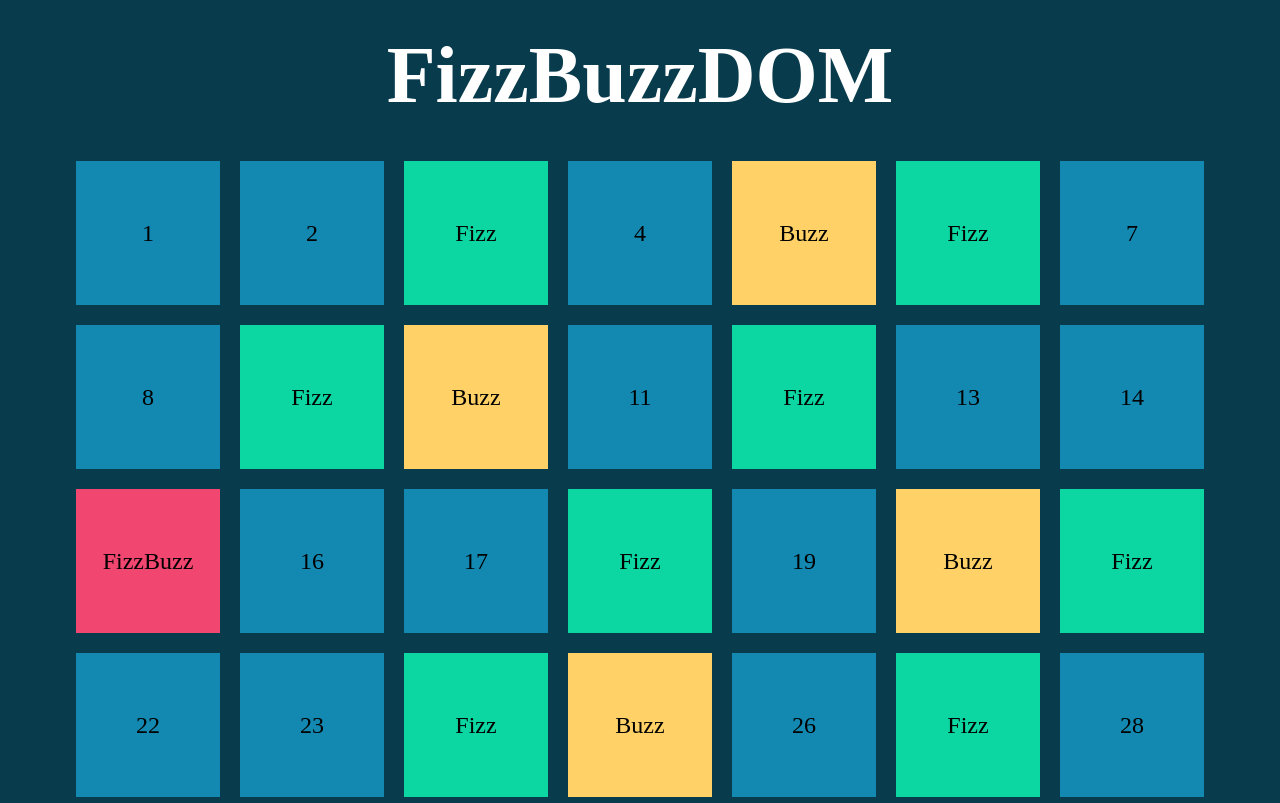
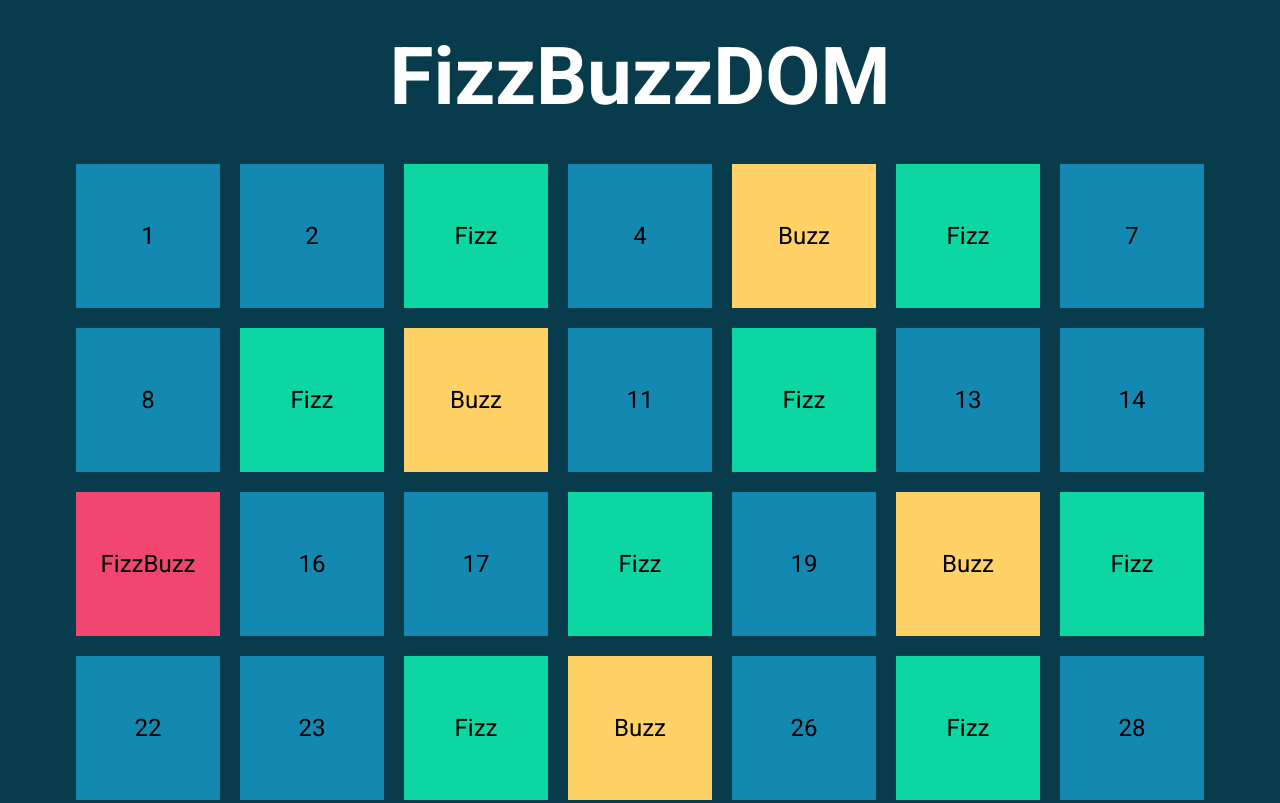
Before and after one commit to TheKaiser8/js-fizzbuzz, a plain HTML site: page index.html in a window 1280 px wide. Shown: the top 803 px of the page. Drawn offline with Linux system fonts and the light colour scheme.

Commit message:
Add Google Font Roboto

```diff
--- a/css/style.css
+++ b/css/style.css
@@ -9,6 +9,9 @@
 /*----------------
     TYPOGRAPHY
 -----------------*/
+body {
+    font-family: 'Roboto', sans-serif;
+}
 h1 {
     font-size: 80px;
 }
--- a/index.html
+++ b/index.html
@@ -5,6 +5,11 @@
     <meta http-equiv="X-UA-Compatible" content="IE=edge">
     <meta name="viewport" content="width=device-width, initial-scale=1.0">
     <title>FizzBuzz</title>
+    <!-- Google Font Roboto -->
+    <link rel="preconnect" href="https://fonts.googleapis.com">
+    <link rel="preconnect" href="https://fonts.gstatic.com" crossorigin>
+    <link href="https://fonts.googleapis.com/css2?family=Roboto:wght@400;700;900&display=swap" rel="stylesheet">
+    <!-- /Google Font Roboto -->
     <link rel="stylesheet" href="css/style.css">
 </head>
 <body>
```
